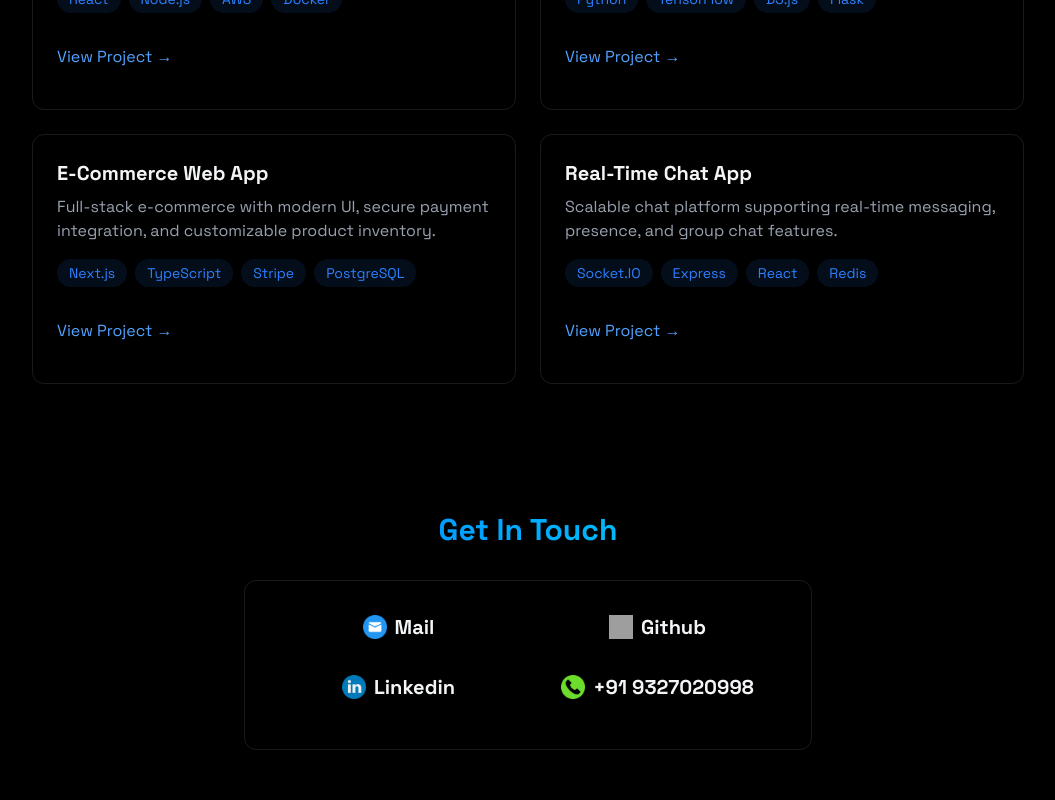
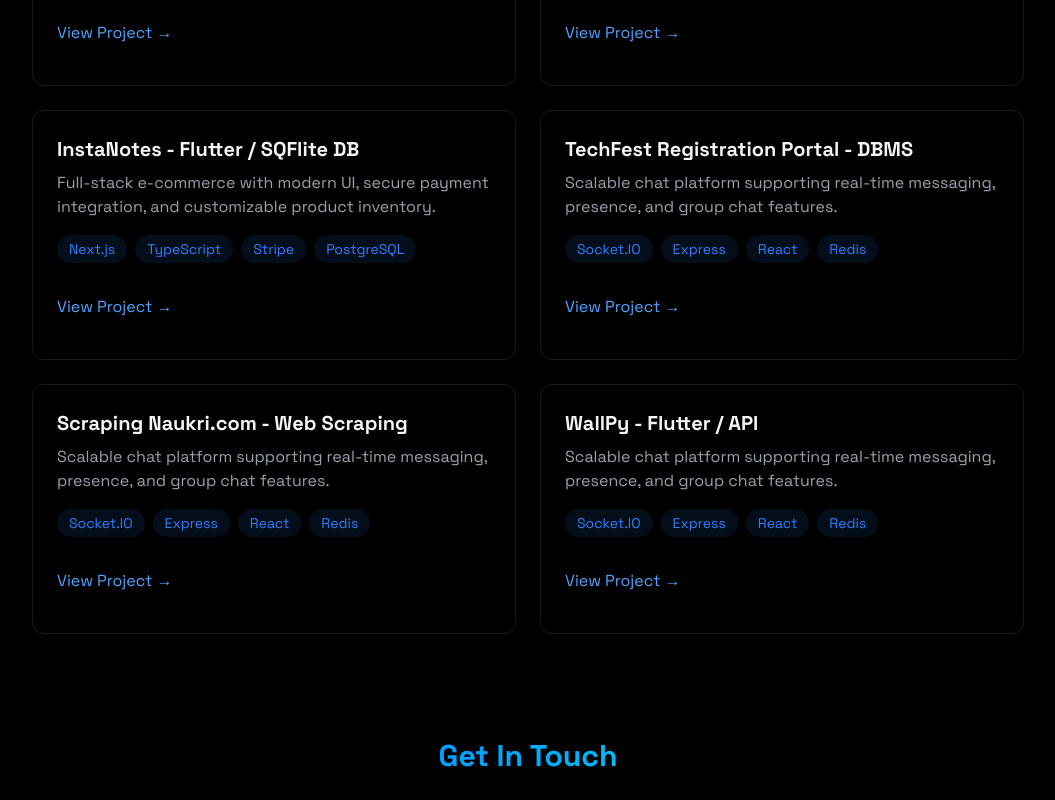
Before and after one commit to BitVaibhav/portfolio, a React (Vite) app: page / in a window 1280 px wide. Shown: the part 2920-3720 px from the top of the page, without its empty margins (112-1167 px from the left). Built offline with nearby package versions, Linux system fonts and the light colour scheme; grey boxes are pictures that could not be loaded.

Commit message:
updated vite config

```diff
--- a/src/components/sections/Contact.jsx
+++ b/src/components/sections/Contact.jsx
@@ -13,20 +13,20 @@ export const Contact = () => {
             Get In Touch
           </h2>
           <div className="rounded-xl p-8 border-white/10 border hover:-translate-y-1 transition-all grid grid-cols-2 gap-4 text-center">
-          <a href="mailto:vbhchaurasia001@gmail.com" className="text-xl font-bold mb-4 flex items-center justify-center">
-              <img src="/pedrotech-portfolio/assets/mailLogo.png" alt="Mail" className="mr-2 w-6 h-6" />
+            <a href="mailto:vbhchaurasia001@gmail.com" className="text-xl font-bold mb-4 flex items-center justify-center">
+              <img src="/assets/mailLogo.png" alt="Mail" className="mr-2 w-6 h-6" />
               Mail
             </a>
             <a href="https://github.com/BitVaibhav" target="_blank" rel="noopener noreferrer" className="text-xl font-bold mb-4 flex items-center justify-center">
-              <img src="/pedrotech-portfolio/assets/githubLogo.png" alt="Github Logo" className="mr-2 w-6 h-6" />
+              <img src="/assets/githubLogo.png" alt="Github Logo" className="mr-2 w-6 h-6" />
               Github
             </a>
             <a href="https://www.linkedin.com/in/vaibhav-chaurasia-48536b1a1/" target="_blank" rel="noopener noreferrer" className="text-xl font-bold mb-4 flex items-center justify-center">
-              <img src="/pedrotech-portfolio/assets/linkedinLogo.png" alt="Linkedin Logo" className="mr-2 w-6 h-6" />
+              <img src="/assets/linkedinLogo.png" alt="Linkedin Logo" className="mr-2 w-6 h-6" />
               Linkedin
             </a>
             <a href="tel:+91 9327020998" className="text-xl font-bold mb-4 flex items-center justify-center">
-              <img src="/pedrotech-portfolio/assets/phoneLogo.png" alt="Phone" className="mr-2 w-6 h-6" />
+              <img src="/assets/phoneLogo.png" alt="Phone" className="mr-2 w-6 h-6" />
               +91 9327020998
             </a>
           </div>
--- a/src/components/sections/Projects.jsx
+++ b/src/components/sections/Projects.jsx
@@ -14,7 +14,7 @@ export const Projects = () => {
           </h2>
           <div className="grid grid-cols-1 md:grid-cols-2 gap-6">
             <div className="p-6 rounded-xl border border-white/10 hover:-translate-y-1 hover:border-blue-500/30 hover:shadow-[0_2px_8px_rgba(59,130,246,0.2)] transition">
-              <h3 className="text-xl font-bold mb-2"> Cloud Platform</h3>
+              <h3 className="text-xl font-bold mb-2">CryptoAsk - React / API / JS</h3>
               <p className="text-gray-400 mb-4">
                 Scalable cloud infrastructure management with real-time
                 monitoring and automated scaling.
@@ -49,7 +49,7 @@ export const Projects = () => {
               transition-all
             "
             >
-              <h3 className="text-xl font-bold mb-2">AI Analytics Dashboard</h3>
+              <h3 className="text-xl font-bold mb-2">Portfolio - React</h3>
               <p className="text-gray-400 mb-4">
                 ML-powered data visualization platform with predictive analytics
                 and interactive reports.
@@ -88,7 +88,7 @@ export const Projects = () => {
               transition-all
             "
             >
-              <h3 className="text-xl font-bold mb-2">E-Commerce Web App</h3>
+              <h3 className="text-xl font-bold mb-2">InstaNotes - Flutter / SQFlite DB </h3>
               <p className="text-gray-400 mb-4">
                 Full-stack e-commerce with modern UI, secure payment
                 integration, and customizable product inventory.
@@ -129,7 +129,7 @@ export const Projects = () => {
               transition-all
             "
             >
-              <h3 className="text-xl font-bold mb-2">Real-Time Chat App</h3>
+              <h3 className="text-xl font-bold mb-2">TechFest Registration Portal - DBMS</h3>
               <p className="text-gray-400 mb-4">
                 Scalable chat platform supporting real-time messaging, presence,
                 and group chat features.
@@ -159,6 +159,84 @@ export const Projects = () => {
                 </a>
               </div>
             </div>
+
+            <div
+              className="
+              glass p-6 rounded-xl border border-white/10
+              hover:-translate-y-1 hover:border-blue-500/30
+              hover:shadow-[0_4px_20px_rgba(59,130,246,0.1)]
+              transition-all"
+            >
+              <h3 className="text-xl font-bold mb-2">Scraping Naukri.com - Web Scraping</h3>
+              <p className="text-gray-400 mb-4">
+                Scalable chat platform supporting real-time messaging, presence,
+                and group chat features.
+              </p>
+              <div className="flex flex-wrap gap-2 mb-4">
+                {["Socket.IO", "Express", "React", "Redis"].map((tech, key) => (
+                  <span
+                    key={key}
+                    className="
+                      bg-blue-500/10 text-blue-500 py-1 px-3
+                      rounded-full text-sm
+                      transition
+                      hover:bg-blue-500/20 hover:-translate-y-0.5
+                      hover:shadow-[0_2px_8px_rgba(59,130,246,0.2)]
+                    "
+                  >
+                    {tech}
+                  </span>
+                ))}
+              </div>
+              <div className="flex justify-between items-center ">
+                <a
+                  href="#"
+                  className="text-blue-400 hover:text-blue-300 transition-colors my-4"
+                >
+                  View Project →
+                </a>
+              </div>
+            </div>
+
+            <div
+              className="
+              glass p-6 rounded-xl border border-white/10
+              hover:-translate-y-1 hover:border-blue-500/30
+              hover:shadow-[0_4px_20px_rgba(59,130,246,0.1)]
+              transition-all"
+            >
+              <h3 className="text-xl font-bold mb-2">WallPy - Flutter / API</h3>
+              <p className="text-gray-400 mb-4">
+                Scalable chat platform supporting real-time messaging, presence,
+                and group chat features.
+              </p>
+              <div className="flex flex-wrap gap-2 mb-4">
+                {["Socket.IO", "Express", "React", "Redis"].map((tech, key) => (
+                  <span
+                    key={key}
+                    className="
+                      bg-blue-500/10 text-blue-500 py-1 px-3
+                      rounded-full text-sm
+                      transition
+                      hover:bg-blue-500/20 hover:-translate-y-0.5
+                      hover:shadow-[0_2px_8px_rgba(59,130,246,0.2)]
+                    "
+                  >
+                    {tech}
+                  </span>
+                ))}
+              </div>
+              <div className="flex justify-between items-center ">
+                <a
+                  href="https://github.com/BitVaibhav/WallPy"
+                  className="text-blue-400 hover:text-blue-300 transition-colors my-4"
+                  target="_blank"
+                  rel="noopener noreferrer"
+                >
+                  View Project →
+                </a>
+              </div>
+            </div>
           </div>
         </div>
       </RevealOnScroll>
--- a/vite.config.js
+++ b/vite.config.js
@@ -5,5 +5,5 @@ import tailwindcss from "@tailwindcss/vite";
 // https://vitejs.dev/config/
 export default defineConfig({
   plugins: [react(), tailwindcss()],
-  base: "/pedrotech-portfolio",
+  // base: "/pedrotech-portfolio",
 });
```
Also changed, not shown: package.json (line endings or trailing spaces).
